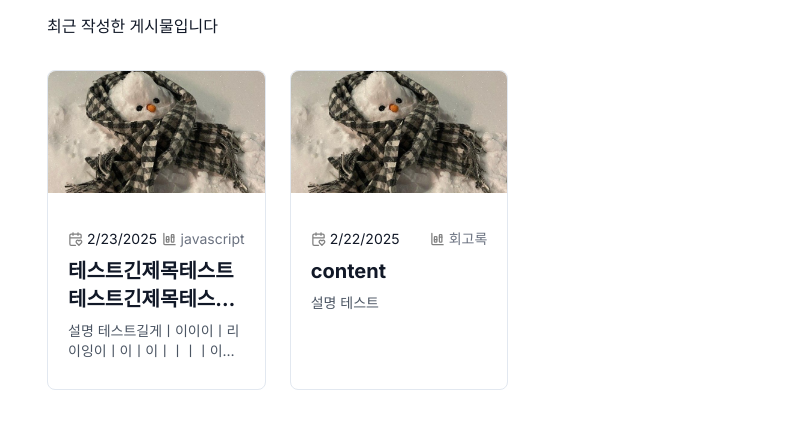
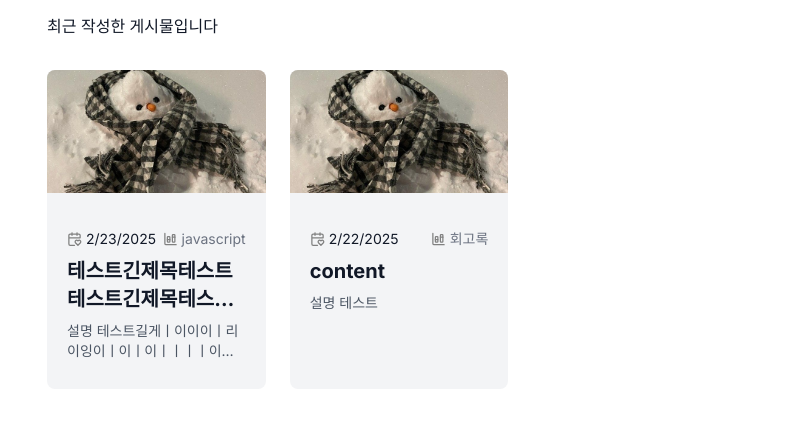
Before and after one commit to rosielsh/blog, a Next.js app: page / in a window 1280 px wide. Shown: the part 167-596 px from the top of the page, without its empty margins (241-1029 px from the left). Built offline with nearby package versions, Linux system fonts and the light colour scheme.

Commit message:
style: post card 스타일 변경

```diff
--- a/src/components/posts/PostCard.tsx
+++ b/src/components/posts/PostCard.tsx
@@ -10,7 +10,7 @@ interface PostCardProps {
 export function PostCard({ post }: PostCardProps) {
   return (
     <Link href={`/posts/${post.category}/${post.title}`} className="group">
-      <article className="space-y-4 rounded-lg border transition-all hover:border-gray-400">
+      <article className="space-y-4 rounded-lg transition-all bg-gray-100 dark:bg-white/10 hover:border-gray-400">
         {post.thumbnail && (
           <div className="relative aspect-video w-full overflow-hidden rounded-t-lg">
             <Image
```
